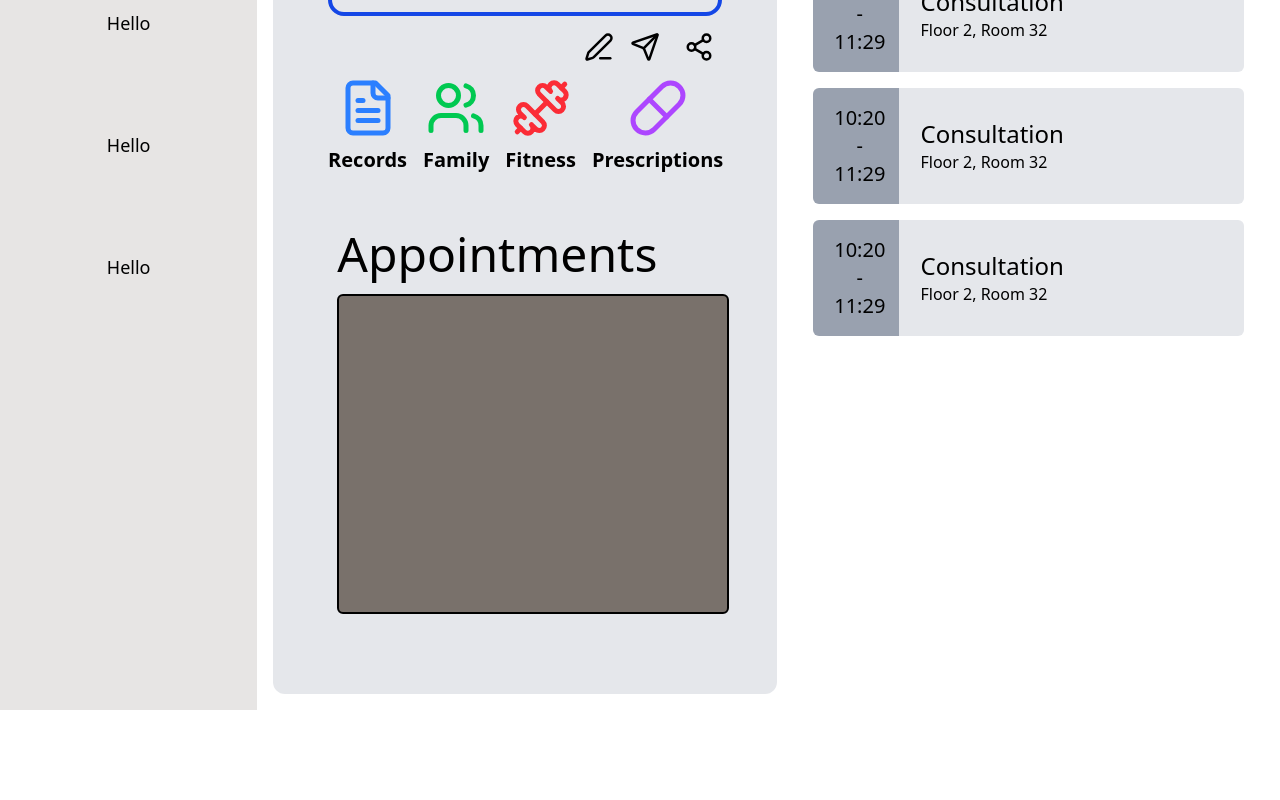
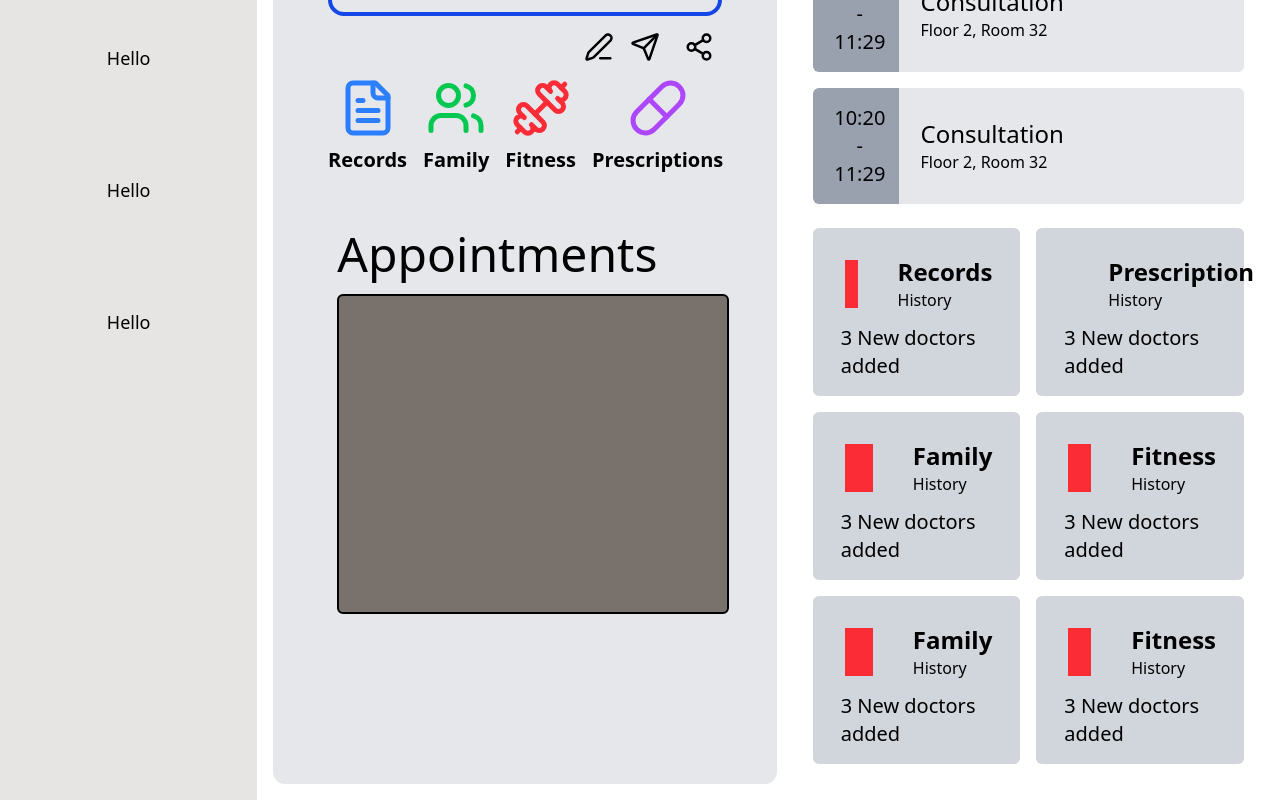
Before and after one commit to BlessinCareEssentialsPvtLtd/PulseConnect, a React (Vite) app in the folder frontend/: page / in a window 1280 px wide. Shown: the part 528-1328 px from the top of the page. Before the commit the page ends 1238 px from the top, so only its background shows below. Built offline with nearby package versions, Linux system fonts and the light colour scheme.

Commit message:
Timeline and below cards

```diff
--- a/frontend/src/pages/Dashboard.jsx
+++ b/frontend/src/pages/Dashboard.jsx
@@ -140,20 +140,77 @@ function Dashboard() {
                 <p>Floor 2, Room 32</p>
               </div>
             </div>
-            <div className="flex w-full mb-4">
-              <div className="flex w-[20%] flex-col items-center p-4 bg-gray-400 rounded-l-md">
-                <span className="ml-2 text-xl">10:20</span>
-                <span className="ml-2 text-xl">-</span>
-                <span className="ml-2 text-xl">11:29</span>
+          </div>
+
+          {/* Below cards Section */}
+          <div className="w-full grid grid-cols-2 gap-4 mt-6">
+            {/* Card 1 */}
+            <div className="w-full flex flex-col bg-gray-300 rounded-md p-4">
+              <div className="flex">
+                <div className="w-12 h-12 m-4 bg-red-500"></div>
+                <div className="p-3 ml-3">
+                  <div className="text-2xl font-semibold">Records</div>
+                  <div>History</div>
+                </div>
               </div>
-              <div className="flex flex-col justify-center w-[80%] p-2 pl-[5%] bg-gray-200 rounded-r-md">
-                <h2 className="text-2xl">Consultation</h2>
-                <p>Floor 2, Room 32</p>
+              <div className="text-xl ml-3">3 New doctors added</div>
+            </div>
+            {/* Card 2 */}
+            <div className="w-full flex flex-col bg-gray-300 rounded-md p-4">
+              <div className="flex">
+                <div className="w-12 h-12 m-4 bg-red-500"></div>
+                <div className="p-3 ml-3">
+                  <div className="text-2xl font-semibold">Prescription</div>
+                  <div>History</div>
+                </div>
               </div>
+              <div className="text-xl ml-3">3 New doctors added</div>
+            </div>
+            {/* Card 3 */}
+            <div className="w-full flex flex-col bg-gray-300 rounded-md p-4">
+              <div className="flex">
+                <div className="w-12 h-12 m-4 bg-red-500"></div>
+                <div className="p-3 ml-3">
+                  <div className="text-2xl font-semibold">Family</div>
+                  <div>History</div>
+                </div>
+              </div>
+              <div className="text-xl ml-3">3 New doctors added</div>
+            </div>
+            {/* Card 4 */}
+            <div className="w-full flex flex-col bg-gray-300 rounded-md p-4">
+              <div className="flex">
+                <div className="w-12 h-12 m-4 bg-red-500"></div>
+                <div className="p-3 ml-3">
+                  <div className="text-2xl font-semibold">Fitness</div>
+                  <div>History</div>
+                </div>
+              </div>
+              <div className="text-xl ml-3">3 New doctors added</div>
+            </div>
+            {/* Card 3 */}
+            <div className="w-full flex flex-col bg-gray-300 rounded-md p-4">
+              <div className="flex">
+                <div className="w-12 h-12 m-4 bg-red-500"></div>
+                <div className="p-3 ml-3">
+                  <div className="text-2xl font-semibold">Family</div>
+                  <div>History</div>
+                </div>
+              </div>
+              <div className="text-xl ml-3">3 New doctors added</div>
+            </div>
+            {/* Card 4 */}
+            <div className="w-full flex flex-col bg-gray-300 rounded-md p-4">
+              <div className="flex">
+                <div className="w-12 h-12 m-4 bg-red-500"></div>
+                <div className="p-3 ml-3">
+                  <div className="text-2xl font-semibold">Fitness</div>
+                  <div>History</div>
+                </div>
+              </div>
+              <div className="text-xl ml-3">3 New doctors added</div>
             </div>
           </div>
-          <div></div>
-          <div></div>
         </div>
       </div>
       {/* <div className=" flex items-center justify-center w-[20vw] bg-gray-200 rounded-md">
```
